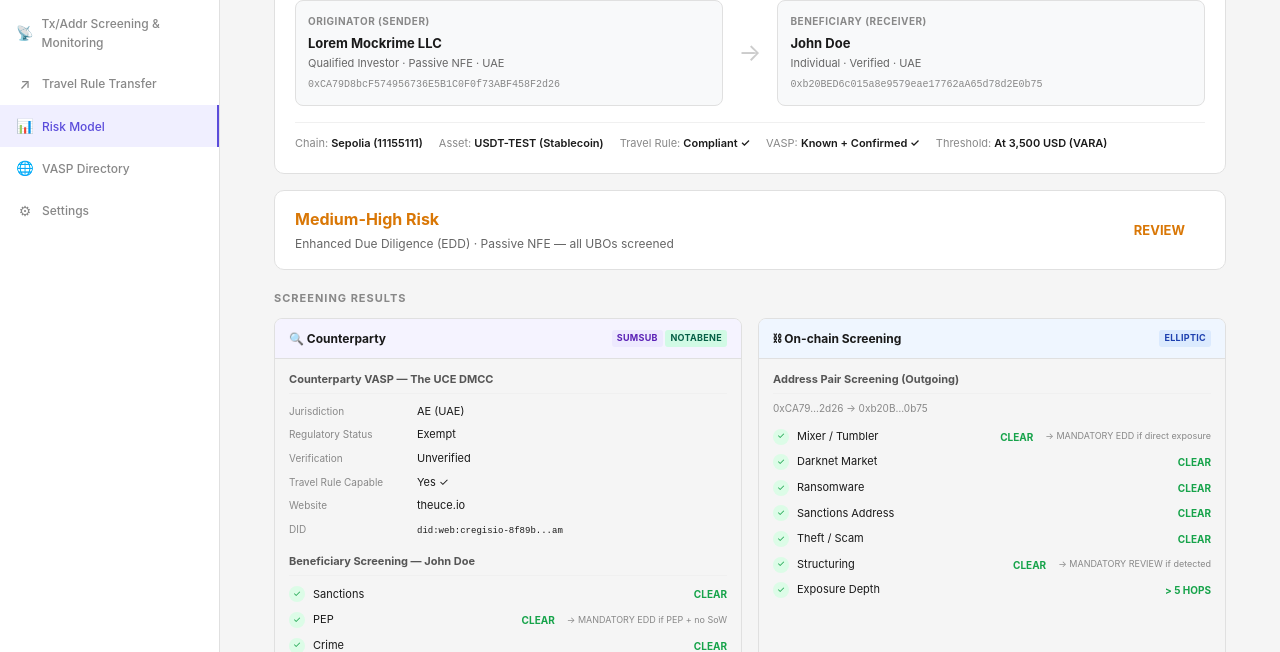
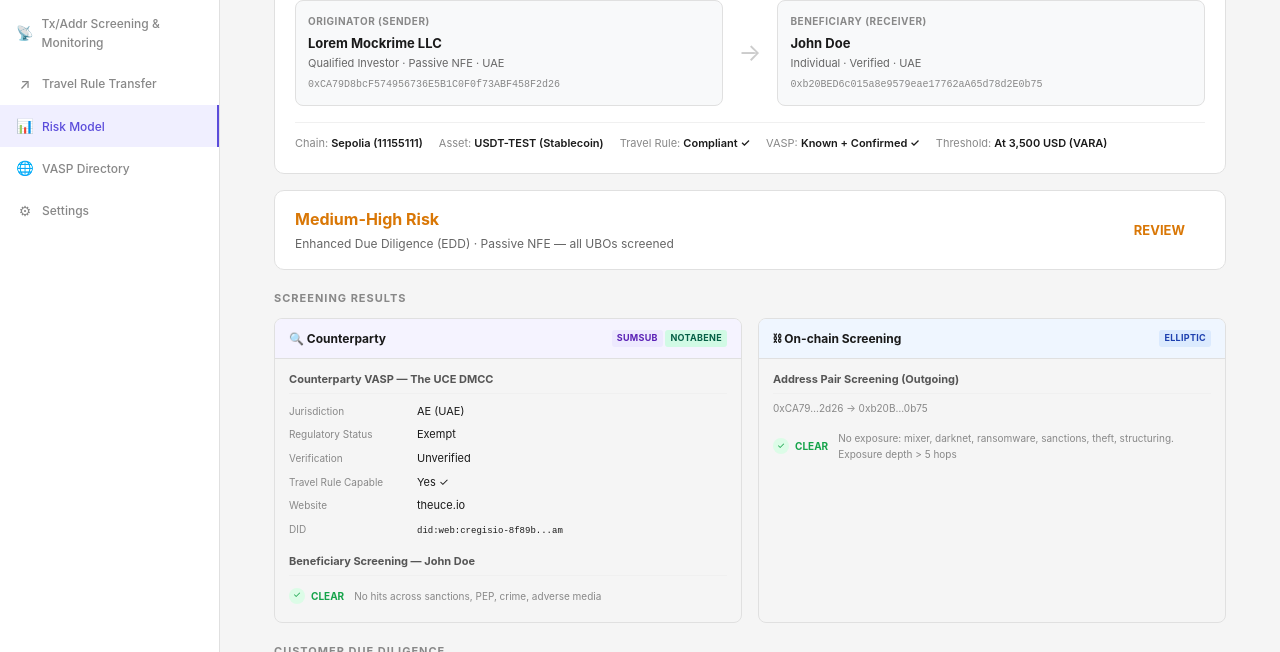
Before and after one commit to cxywest-cell/compliance-demo, a website: page risk-model.html in a window 1280 px wide. Shown: the part 148-800 px from the top of the page. Drawn offline with Linux system fonts and the light colour scheme.

Commit message:
Fix contradictory screening display: show outcome not category+result
Clear means no hits — showing 'Sanctions CLEAR' is contradictory.
Now shows single CLEAR status with scope description.
Hit categories only appear when an actual hit fires.

```diff
--- a/risk-model.html
+++ b/risk-model.html
@@ -80,6 +80,9 @@
   .rule-result.hit { color: #dc2626; }
   .rule-result.warn { color: #d97706; }
   .rule-action { font-size: 9px; color: #888; margin-left: 4px; }
+
+  /* Screening summary (clear state) */
+  .screen-summary { display: flex; align-items: center; gap: 6px; padding: 6px 0; }
 
   /* VASP identity properties */
   .vasp-prop { display: flex; align-items: baseline; gap: 8px; padding: 3px 0; font-size: 11px; }
@@ -233,10 +236,11 @@
           <!-- Beneficiary Screening Results -->
           <div class="screened-party">
             <div class="sp-header">Beneficiary Screening — John Doe</div>
-            <div class="rule-hit"><div class="rule-icon clear">✓</div><div class="rule-name">Sanctions</div><div class="rule-result clear">CLEAR</div></div>
-            <div class="rule-hit"><div class="rule-icon clear">✓</div><div class="rule-name">PEP</div><div class="rule-result clear">CLEAR</div><div class="rule-action">→ MANDATORY EDD if PEP + no SoW</div></div>
-            <div class="rule-hit"><div class="rule-icon clear">✓</div><div class="rule-name">Crime</div><div class="rule-result clear">CLEAR</div></div>
-            <div class="rule-hit"><div class="rule-icon clear">✓</div><div class="rule-name">Adverse Media</div><div class="rule-result clear">CLEAR</div></div>
+            <div class="screen-summary">
+              <span class="rule-icon clear">✓</span>
+              <span class="rule-result clear">CLEAR</span>
+              <span style="font-size:10px;color:#888;margin-left:4px">No hits across sanctions, PEP, crime, adverse media</span>
+            </div>
           </div>
 
         </div>
@@ -250,13 +254,11 @@
           <div class="screened-party">
             <div class="sp-header">Address Pair Screening (Outgoing)</div>
             <div style="font-size:10px;color:#888;margin-bottom:8px">0xCA79…2d26 → 0xb20B…0b75</div>
-            <div class="rule-hit"><div class="rule-icon clear">✓</div><div class="rule-name">Mixer / Tumbler</div><div class="rule-result clear">CLEAR</div><div class="rule-action">→ MANDATORY EDD if direct exposure</div></div>
-            <div class="rule-hit"><div class="rule-icon clear">✓</div><div class="rule-name">Darknet Market</div><div class="rule-result clear">CLEAR</div></div>
-            <div class="rule-hit"><div class="rule-icon clear">✓</div><div class="rule-name">Ransomware</div><div class="rule-result clear">CLEAR</div></div>
-            <div class="rule-hit"><div class="rule-icon clear">✓</div><div class="rule-name">Sanctions Address</div><div class="rule-result clear">CLEAR</div></div>
-            <div class="rule-hit"><div class="rule-icon clear">✓</div><div class="rule-name">Theft / Scam</div><div class="rule-result clear">CLEAR</div></div>
-            <div class="rule-hit"><div class="rule-icon clear">✓</div><div class="rule-name">Structuring</div><div class="rule-result clear">CLEAR</div><div class="rule-action">→ MANDATORY REVIEW if detected</div></div>
-            <div class="rule-hit"><div class="rule-icon clear">✓</div><div class="rule-name">Exposure Depth</div><div class="rule-result clear">&gt; 5 HOPS</div></div>
+            <div class="screen-summary">
+              <span class="rule-icon clear">✓</span>
+              <span class="rule-result clear">CLEAR</span>
+              <span style="font-size:10px;color:#888;margin-left:4px">No exposure: mixer, darknet, ransomware, sanctions, theft, structuring. Exposure depth &gt; 5 hops</span>
+            </div>
           </div>
 
         </div>
```
